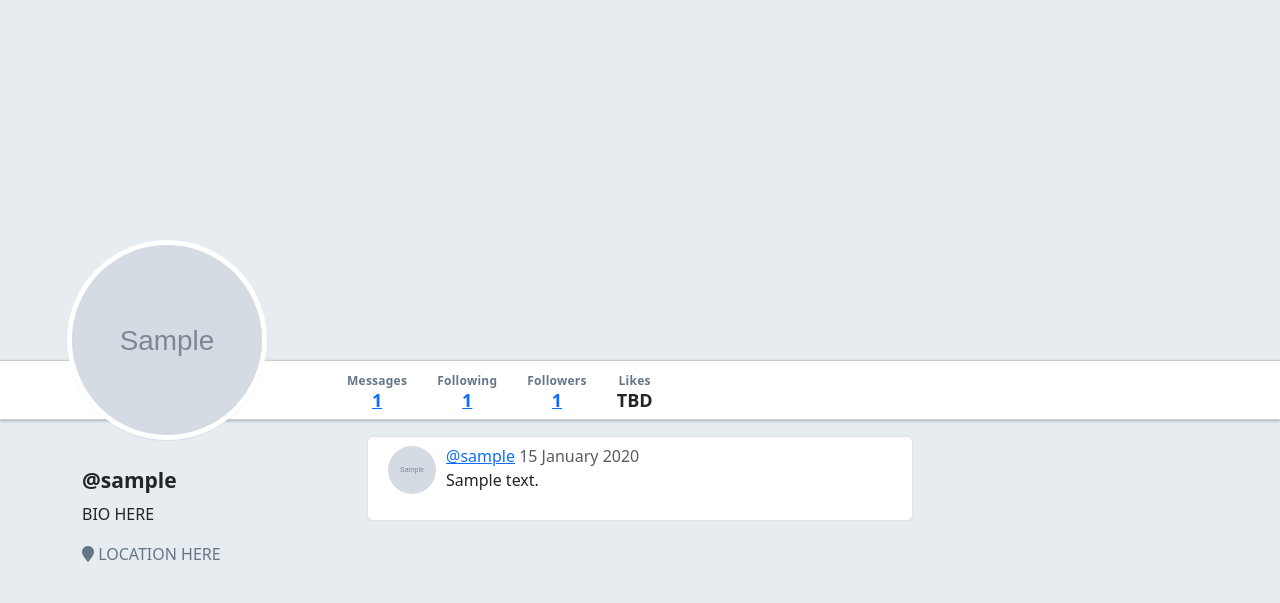
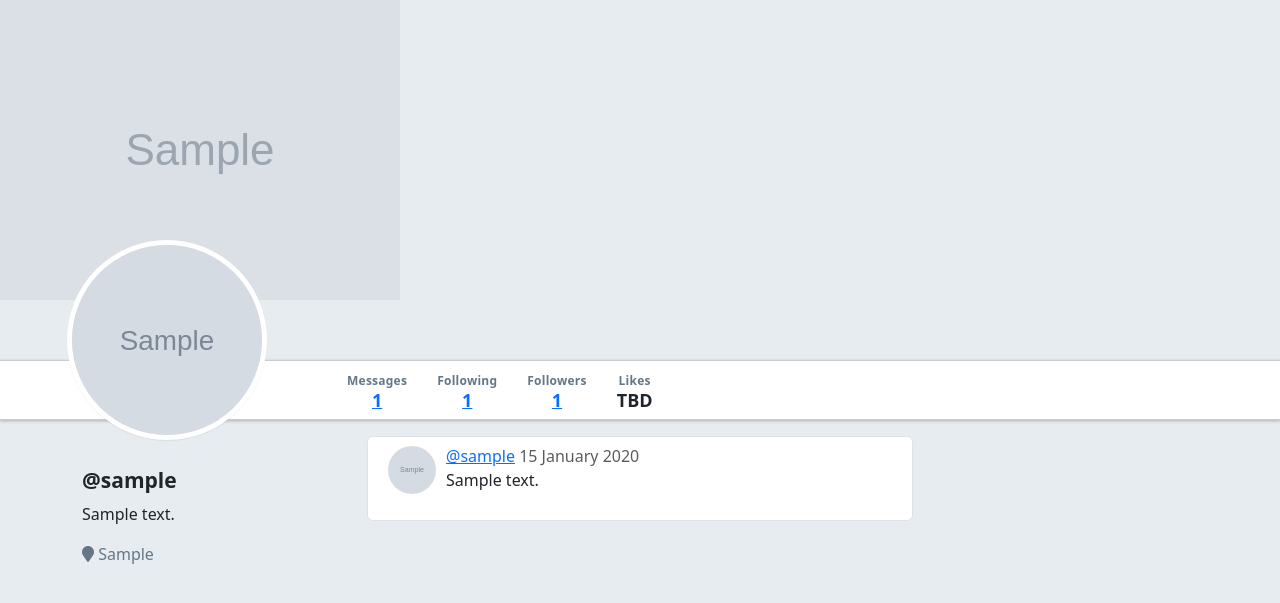
Before and after one commit to evemorgan5/warbler, a Flask app: template templates/users/show.html in a window 1280 px wide. Shown: the part 46-649 px from the top of the page. Run offline with Flask 2, Linux system fonts and the light colour scheme; the template is opened without the code that fills it: values that come from a table or form of the project are taken from there, others are empty; tables that the repository leaves empty hold one stand-in row (values such as "Sample post"); grey boxes marked "Sample" are stand-in pictures; some libraries are stand-ins or nearby versions.

Commit message:
updated show.html to include bio location and header image

```diff
--- a/app.py
+++ b/app.py
@@ -24,7 +24,7 @@ app.config['SQLALCHEMY_TRACK_MODIFICATIONS'] = False
 app.config['SQLALCHEMY_ECHO'] = False
 app.config['DEBUG_TB_INTERCEPT_REDIRECTS'] = True
 app.config['SECRET_KEY'] = os.environ['SECRET_KEY']
-# toolbar = DebugToolbarExtension(app)
+toolbar = DebugToolbarExtension(app)
 
 connect_db(app)
 
--- a/templates/users/detail.html
+++ b/templates/users/detail.html
@@ -4,6 +4,7 @@
 
 <div id="warbler-hero"
      class="full-width">
+     <img src="{{ user.header_image_url }}" alt="Banner image for profile">
 </div>
 <img src="{{ user.image_url }}"
      alt="Image for {{ user.username }}"
@@ -80,10 +81,10 @@
 <div class="row">
   <div class="col-sm-3">
     <h4 id="sidebar-username">@{{ user.username }}</h4>
-    <p>BIO HERE</p>
+    <p>{{ user.bio }}</p>
     <p class="user-location">
       <span class="fa fa-map-marker"></span>
-      LOCATION HERE
+      {{ user.location }}
     </p>
   </div>
 
```
